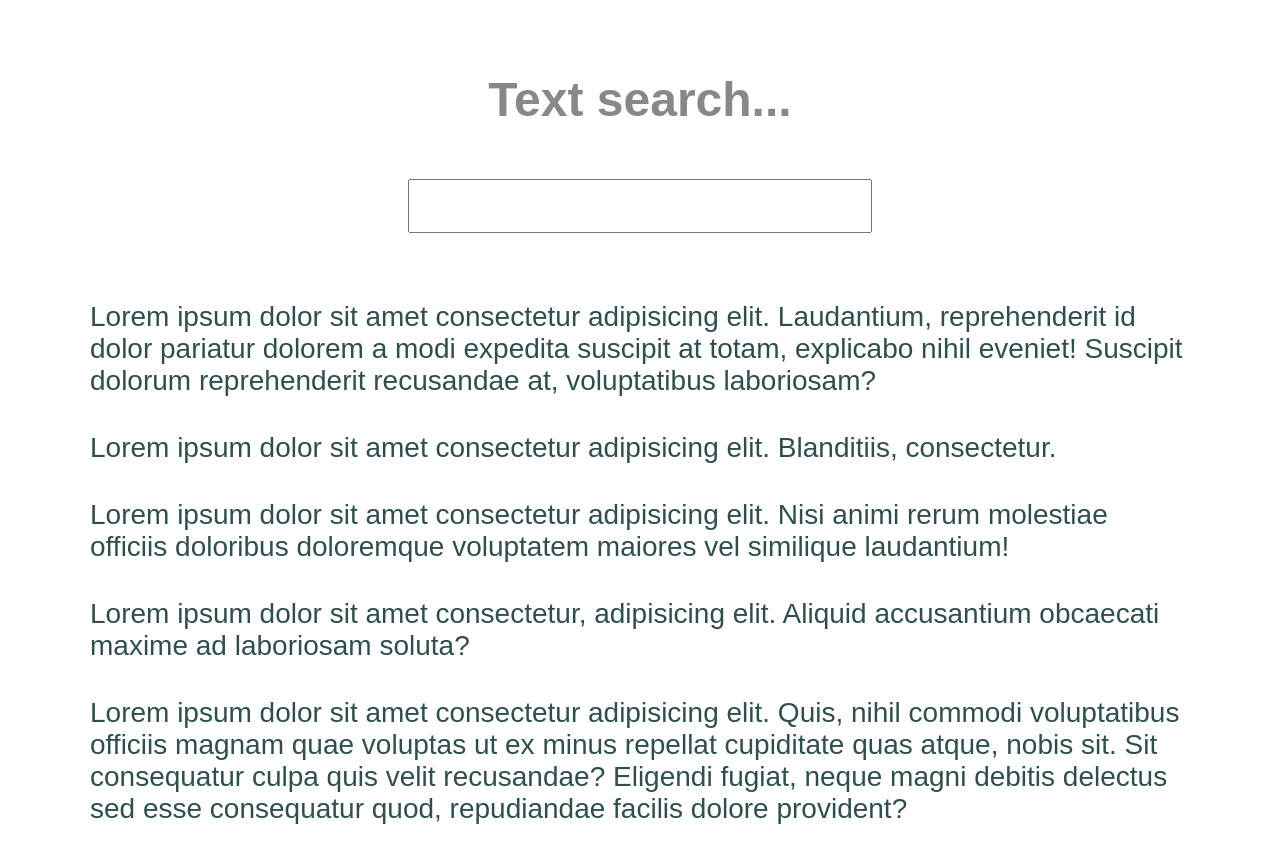
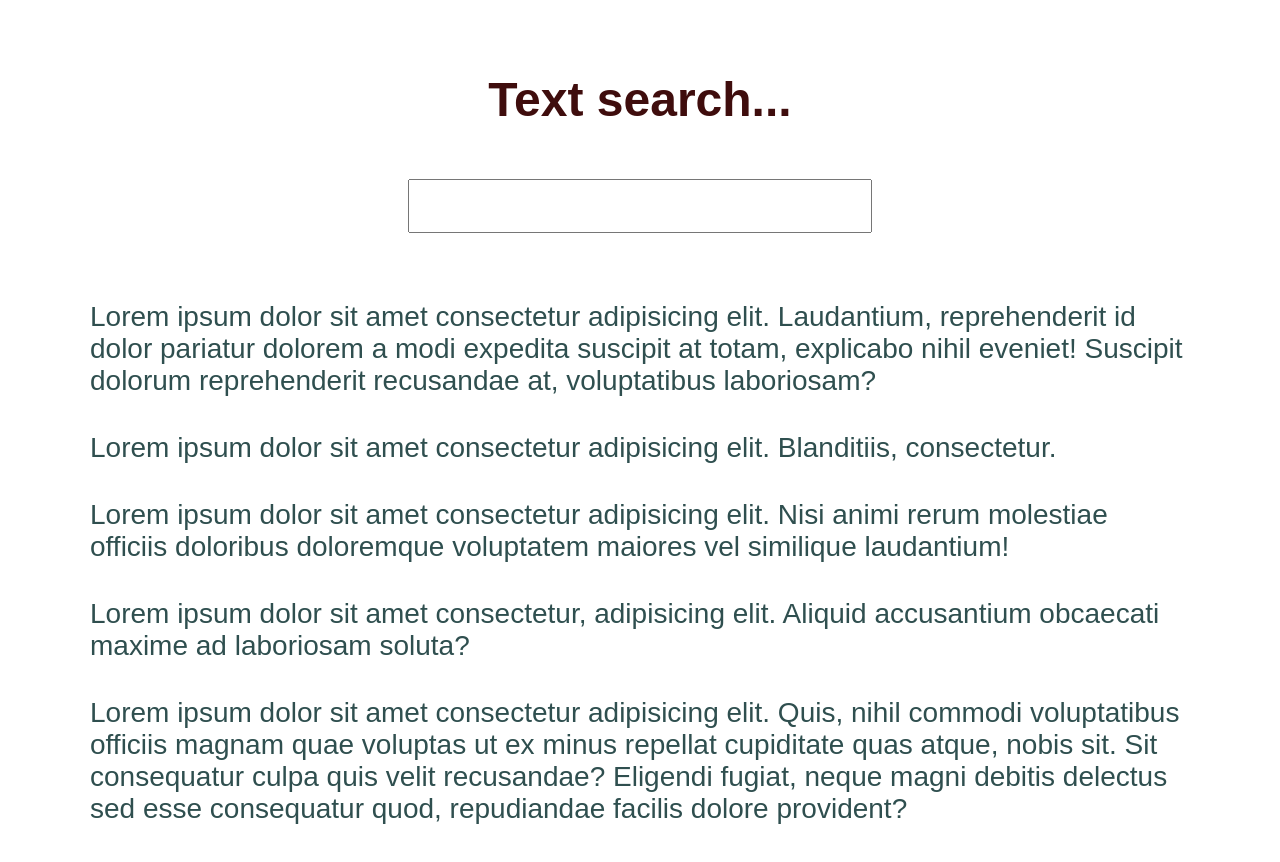
Before and after one commit to EvApanasevich/live_search, a website built with webpack: page dist/index.html in a window 1280 px wide. Built offline with nearby package versions, Linux system fonts and the light colour scheme.

Commit message:
changed color h1

```diff
--- a/src/search.css
+++ b/src/search.css
@@ -15,7 +15,7 @@
 }
 h1 {
    font-size: 48px;
-   color:rgb(136, 136, 136);
+   color:rgb(63, 13, 13);
    padding: 20px 0 20px 0;
 }
 
```
